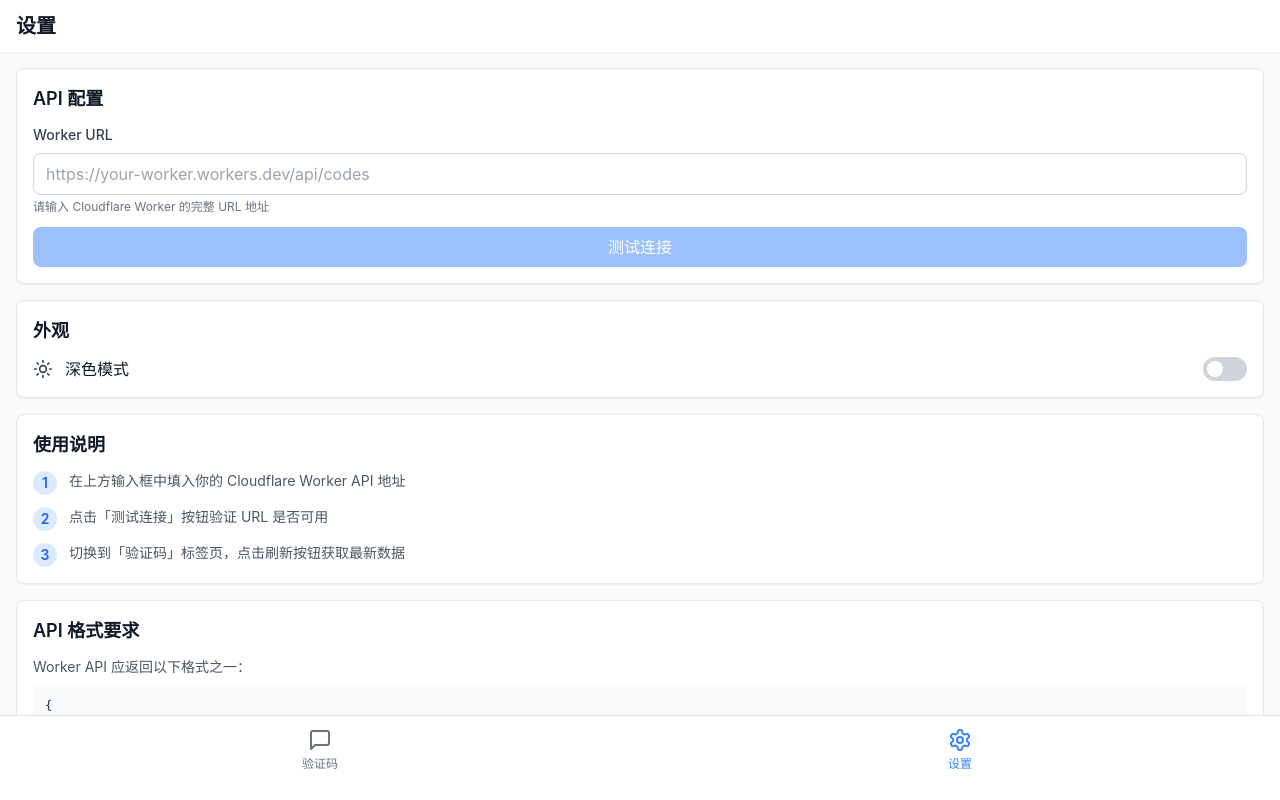
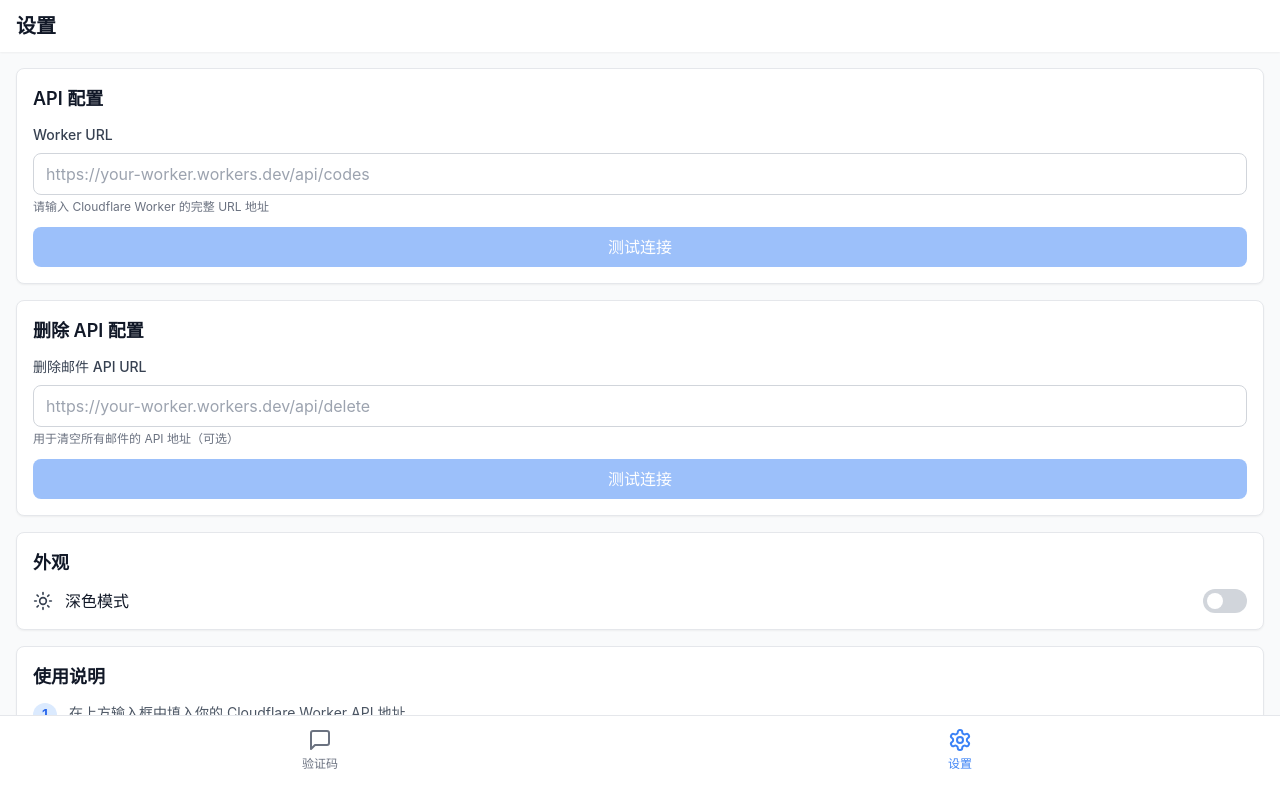
Before and after one commit to Yuy-0415/verification-pwa, a React (Vite) app: page / in a window 1280 px wide. Both pictures are taken after a click on the button "设置". Built offline with nearby package versions, Linux system fonts and the light colour scheme.

Commit message:
Feature: 添加删除API配置、优化UI、添加作者信息

```diff
--- a/src/components/CodesList.tsx
+++ b/src/components/CodesList.tsx
@@ -2,7 +2,7 @@ import { useState, useEffect, useCallback, useRef } from 'react';
 import { RefreshCw, Copy, Check, Trash2, AlertCircle } from 'lucide-react';
 import type { VerificationCode } from '../types';
 import { fetchVerificationCodes, APIError } from '../services/api';
-import { getWorkerURL } from '../utils/storage';
+import { getWorkerURL, getDeleteURL } from '../utils/storage';
 import { formatRelativeTime, formatAbsoluteTime } from '../utils/time';
 
 export function CodesList() {
@@ -127,9 +127,35 @@ export function CodesList() {
   };
 
   // 清空所有验证码
-  const clearAll = () => {
-    if (confirm('确定要清空所有验证码吗？')) {
+  const clearAll = async () => {
+    const deleteUrl = getDeleteURL();
+
+    if (!deleteUrl) {
+      alert('请先在设置中配置删除 API URL');
+      return;
+    }
+
+    if (!confirm('确定要清空所有邮件吗？此操作将调用删除 API。')) {
+      return;
+    }
+
+    try {
+      const response = await fetch(deleteUrl, {
+        method: 'POST',
+        headers: {
+          'Content-Type': 'application/json',
+        },
+      });
+
+      if (!response.ok) {
+        throw new Error('删除失败');
+      }
+
       setCodes([]);
+      alert('清空成功！');
+    } catch (error) {
+      console.error('清空失败:', error);
+      alert('清空失败，请检查删除 API 配置');
     }
   };
 
@@ -195,6 +221,7 @@ export function CodesList() {
                 onChange={(e) => setAutoRefreshInterval(Number(e.target.value))}
                 className="px-3 py-1.5 text-sm font-medium border border-gray-300 rounded-lg bg-white dark:bg-gray-700 dark:border-gray-600 dark:text-white focus:ring-2 focus:ring-blue-500 focus:border-transparent"
               >
+                <option value={5}>5秒</option>
                 <option value={10}>10秒</option>
                 <option value={30}>30秒</option>
                 <option value={60}>1分钟</option>
@@ -310,16 +337,9 @@ export function CodesList() {
                 </div>
 
                 {/* 时间 */}
-                <div className="text-xs text-gray-500 dark:text-gray-500 mb-1">
+                <div className="text-xs text-gray-500 dark:text-gray-500">
                   🕐 {formatRelativeTime(code.time)}
                 </div>
-
-                {/* 来源 */}
-                {code.source && (
-                  <div className="text-xs text-gray-500 dark:text-gray-500 truncate">
-                    🏷️ {code.source}
-                  </div>
-                )}
               </div>
             ))}
           </div>
--- a/src/components/Settings.tsx
+++ b/src/components/Settings.tsx
@@ -1,6 +1,6 @@
 import { useState, useEffect } from 'react';
 import { Check, X, Loader2, Moon, Sun } from 'lucide-react';
-import { getWorkerURL, setWorkerURL, getDarkMode, setDarkMode } from '../utils/storage';
+import { getWorkerURL, setWorkerURL, getDeleteURL, setDeleteURL, getDarkMode, setDarkMode } from '../utils/storage';
 import { testConnection } from '../services/api';
 
 interface SettingsProps {
@@ -9,13 +9,17 @@ interface SettingsProps {
 
 export function Settings({ onDarkModeChange }: SettingsProps) {
   const [url, setUrl] = useState('');
+  const [deleteUrl, setDeleteUrlState] = useState('');
   const [isTesting, setIsTesting] = useState(false);
+  const [isTestingDelete, setIsTestingDelete] = useState(false);
   const [testResult, setTestResult] = useState<'success' | 'error' | null>(null);
+  const [deleteTestResult, setDeleteTestResult] = useState<'success' | 'error' | null>(null);
   const [darkMode, setDarkModeState] = useState(false);
 
   // 加载配置
   useEffect(() => {
     setUrl(getWorkerURL());
+    setDeleteUrlState(getDeleteURL());
     setDarkModeState(getDarkMode());
   }, []);
 
@@ -23,6 +27,12 @@ export function Settings({ onDarkModeChange }: SettingsProps) {
   const handleSaveURL = () => {
     setWorkerURL(url);
     setTestResult(null);
+  };
+
+  // 保存删除 URL
+  const handleSaveDeleteURL = () => {
+    setDeleteURL(deleteUrl);
+    setDeleteTestResult(null);
   };
 
   // 测试连接
@@ -41,6 +51,25 @@ export function Settings({ onDarkModeChange }: SettingsProps) {
 
     if (success) {
       setWorkerURL(url);
+    }
+  };
+
+  // 测试删除 API 连接
+  const handleTestDeleteConnection = async () => {
+    if (!deleteUrl.trim()) {
+      alert('请先输入删除 API URL');
+      return;
+    }
+
+    setIsTestingDelete(true);
+    setDeleteTestResult(null);
+
+    const success = await testConnection(deleteUrl);
+    setDeleteTestResult(success ? 'success' : 'error');
+    setIsTestingDelete(false);
+
+    if (success) {
+      setDeleteURL(deleteUrl);
     }
   };
 
@@ -111,6 +140,71 @@ export function Settings({ onDarkModeChange }: SettingsProps) {
                 }`}
               >
                 {testResult === 'success' ? (
+                  <>
+                    <Check className="w-5 h-5" />
+                    <span className="text-sm">连接成功！URL 配置正确</span>
+                  </>
+                ) : (
+                  <>
+                    <X className="w-5 h-5" />
+                    <span className="text-sm">连接失败，请检查 URL 是否正确</span>
+                  </>
+                )}
+              </div>
+            )}
+          </div>
+        </div>
+
+        {/* 删除 API 配置 */}
+        <div className="bg-white dark:bg-gray-800 rounded-lg shadow-sm p-4 border border-gray-200 dark:border-gray-700">
+          <h2 className="text-lg font-semibold text-gray-900 dark:text-white mb-3">
+            删除 API 配置
+          </h2>
+
+          <div className="space-y-3">
+            <div>
+              <label className="block text-sm font-medium text-gray-700 dark:text-gray-300 mb-2">
+                删除邮件 API URL
+              </label>
+              <input
+                type="url"
+                value={deleteUrl}
+                onChange={(e) => setDeleteUrlState(e.target.value)}
+                onBlur={handleSaveDeleteURL}
+                placeholder="https://your-worker.workers.dev/api/delete"
+                className="w-full px-3 py-2 border border-gray-300 dark:border-gray-600 rounded-lg focus:ring-2 focus:ring-blue-500 focus:border-transparent bg-white dark:bg-gray-700 text-gray-900 dark:text-white"
+              />
+              <p className="mt-1 text-xs text-gray-500 dark:text-gray-400">
+                用于清空所有邮件的 API 地址（可选）
+              </p>
+            </div>
+
+            {/* 测试连接按钮 */}
+            <button
+              onClick={handleTestDeleteConnection}
+              disabled={isTestingDelete || !deleteUrl.trim()}
+              className="w-full py-2 px-4 bg-blue-500 text-white rounded-lg hover:bg-blue-600 disabled:opacity-50 disabled:cursor-not-allowed transition-colors flex items-center justify-center gap-2"
+            >
+              {isTestingDelete ? (
+                <>
+                  <Loader2 className="w-4 h-4 animate-spin" />
+                  <span>测试中...</span>
+                </>
+              ) : (
+                <span>测试连接</span>
+              )}
+            </button>
+
+            {/* 测试结果 */}
+            {deleteTestResult && (
+              <div
+                className={`p-3 rounded-lg flex items-center gap-2 ${
+                  deleteTestResult === 'success'
+                    ? 'bg-green-50 dark:bg-green-900/20 text-green-800 dark:text-green-200'
+                    : 'bg-red-50 dark:bg-red-900/20 text-red-800 dark:text-red-200'
+                }`}
+              >
+                {deleteTestResult === 'success' ? (
                   <>
                     <Check className="w-5 h-5" />
                     <span className="text-sm">连接成功！URL 配置正确</span>
@@ -223,6 +317,21 @@ export function Settings({ onDarkModeChange }: SettingsProps) {
               <span>类型</span>
               <span className="text-gray-900 dark:text-white">PWA 应用</span>
             </div>
+            <div className="flex justify-between">
+              <span>作者</span>
+              <span className="text-gray-900 dark:text-white">执</span>
+            </div>
+            <div className="flex justify-between items-center">
+              <span>博客</span>
+              <a
+                href="https://aigcview.top/"
+                target="_blank"
+                rel="noopener noreferrer"
+                className="text-blue-500 hover:text-blue-600 dark:text-blue-400 dark:hover:text-blue-300 underline"
+              >
+                aigcview.top
+              </a>
+            </div>
           </div>
         </div>
       </div>
--- a/src/utils/storage.ts
+++ b/src/utils/storage.ts
@@ -6,6 +6,7 @@ import type { AppConfig } from '../types';
 
 const STORAGE_KEYS = {
   WORKER_URL: 'workerURL',
+  DELETE_URL: 'deleteURL',
   DARK_MODE: 'darkMode',
   AUTO_REFRESH: 'autoRefreshInterval',
 } as const;
@@ -22,6 +23,20 @@ export function getWorkerURL(): string {
  */
 export function setWorkerURL(url: string): void {
   localStorage.setItem(STORAGE_KEYS.WORKER_URL, url);
+}
+
+/**
+ * 获取删除 API URL
+ */
+export function getDeleteURL(): string {
+  return localStorage.getItem(STORAGE_KEYS.DELETE_URL) || '';
+}
+
+/**
+ * 保存删除 API URL
+ */
+export function setDeleteURL(url: string): void {
+  localStorage.setItem(STORAGE_KEYS.DELETE_URL, url);
 }
 
 /**
```
